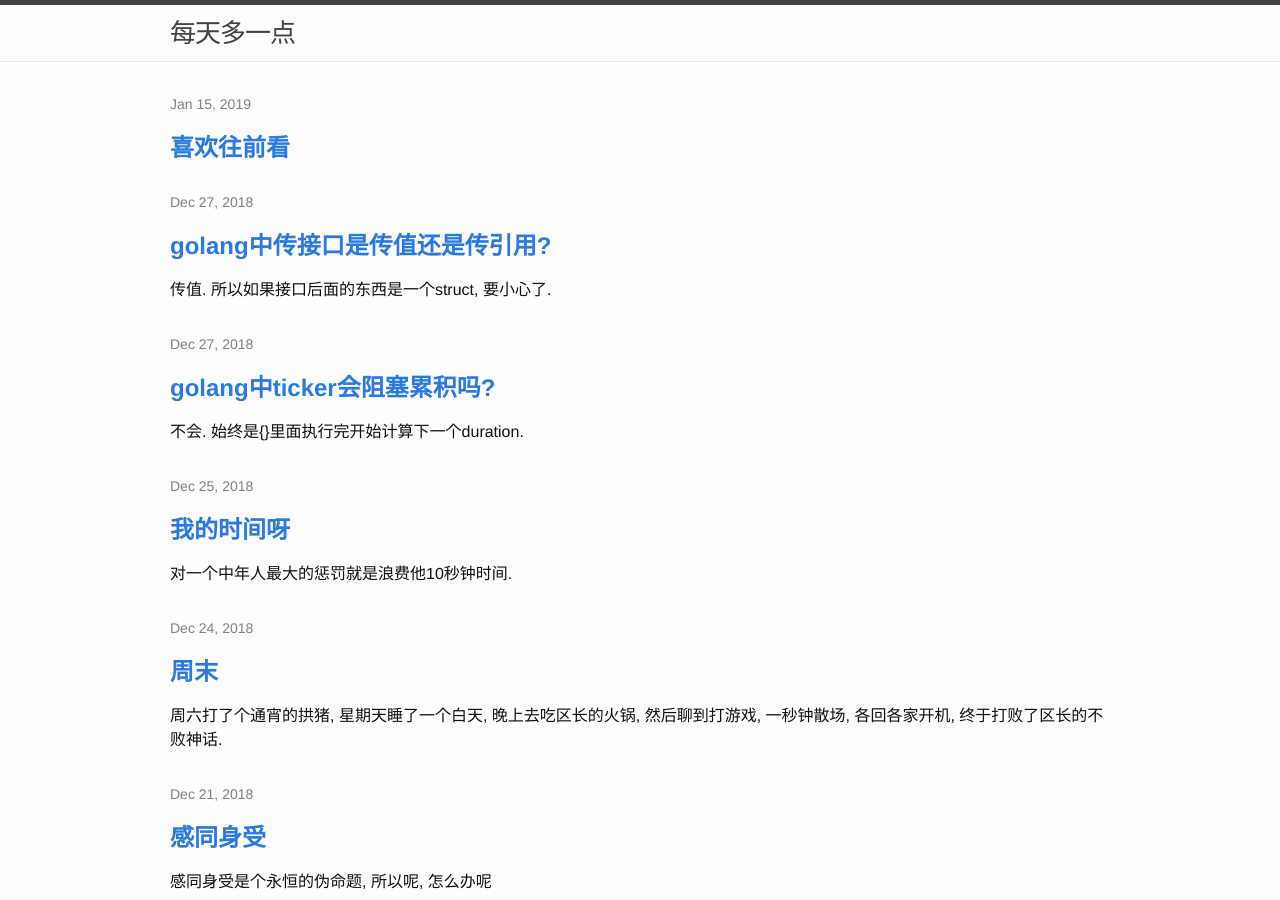
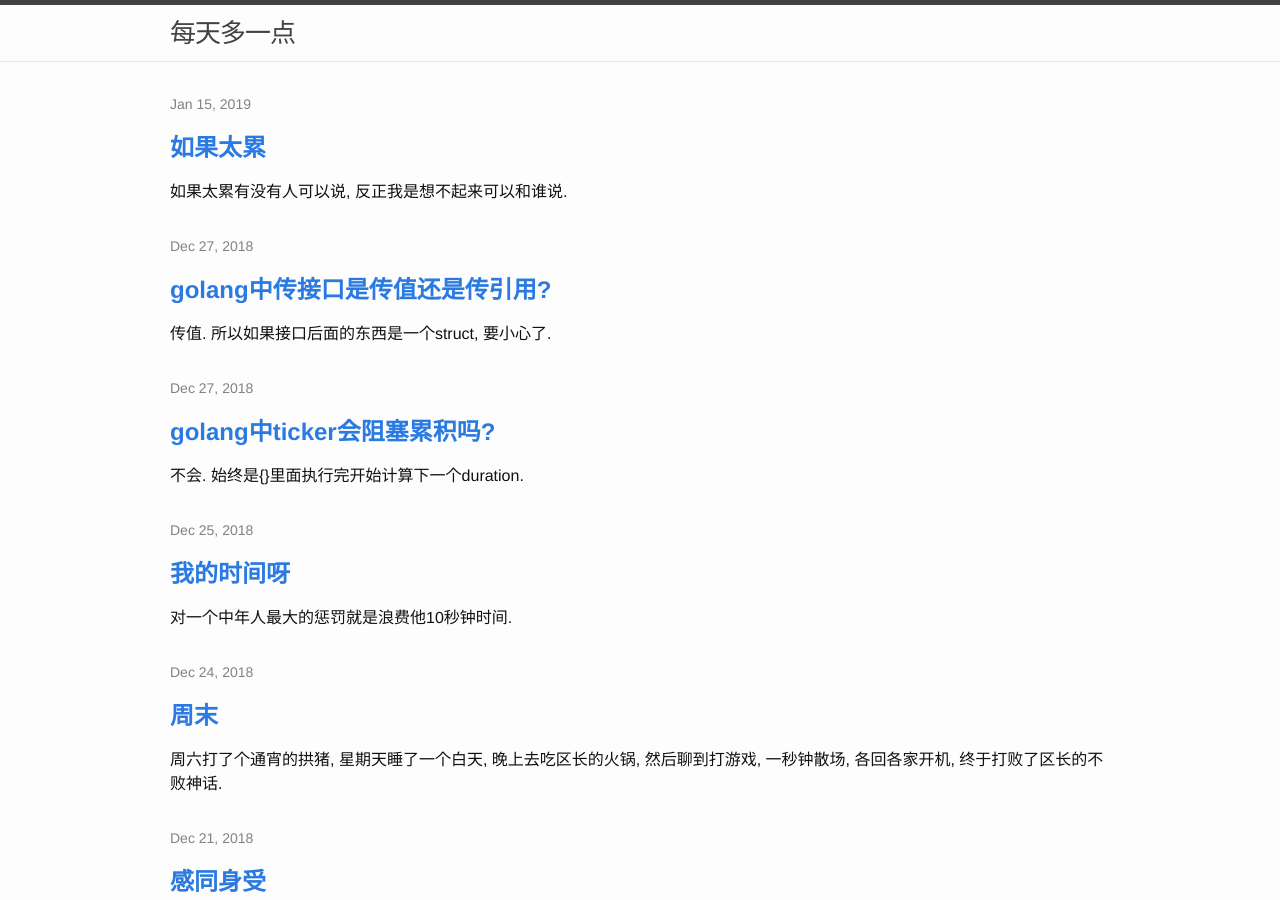
Before and after one commit to childe/gitcommit.today, a Jekyll site: the page built from index.html, in a window 1280 px wide and 900 px high. Built offline with Jekyll 4.4.1, drawn with Linux system fonts in a browser that asks for light colours; the list of posts is cut into pages by our own code.

Commit message:
modified:   _posts/2019-01-15-life.md

```diff
--- a/_posts/2019-01-15-life.md
+++ b/_posts/2019-01-15-life.md
@@ -1,7 +1,9 @@
 ---
 
-title: 喜欢往前看
-date: 2019-01-15T14:50:58+0800
+title: 如果太累
+date: 2019-01-15T15:01:16+0800
 layout: post
 
 ---
+
+如果太累有没有人可以说, 反正我是想不起来可以和谁说.
```
